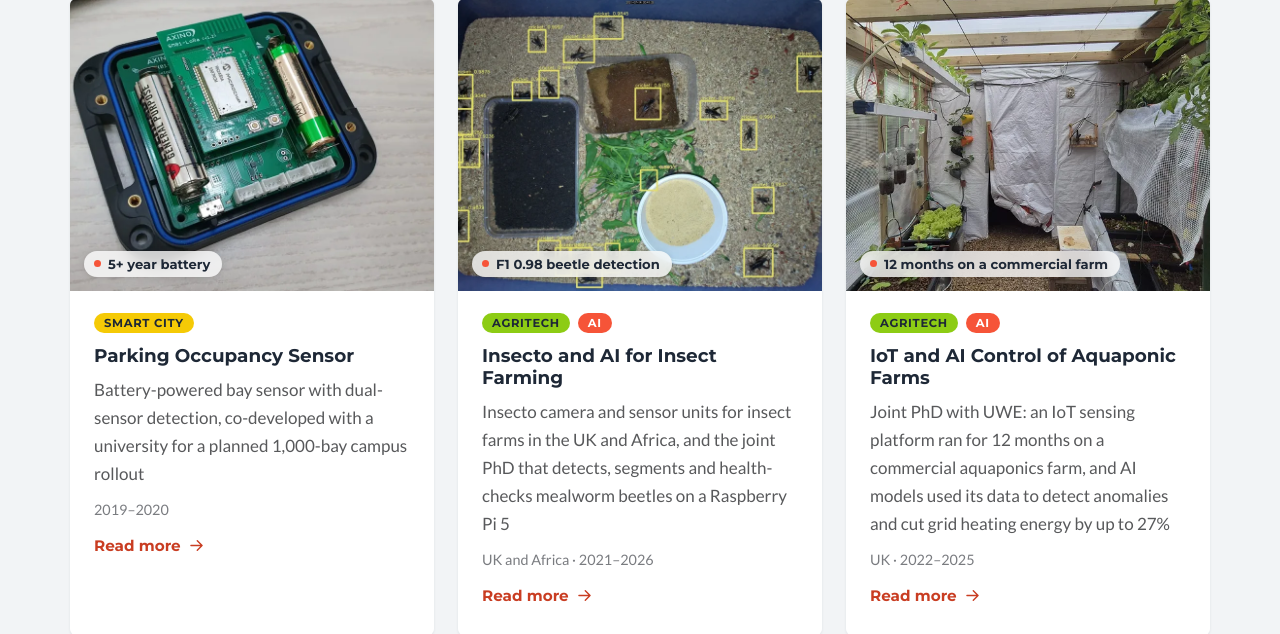
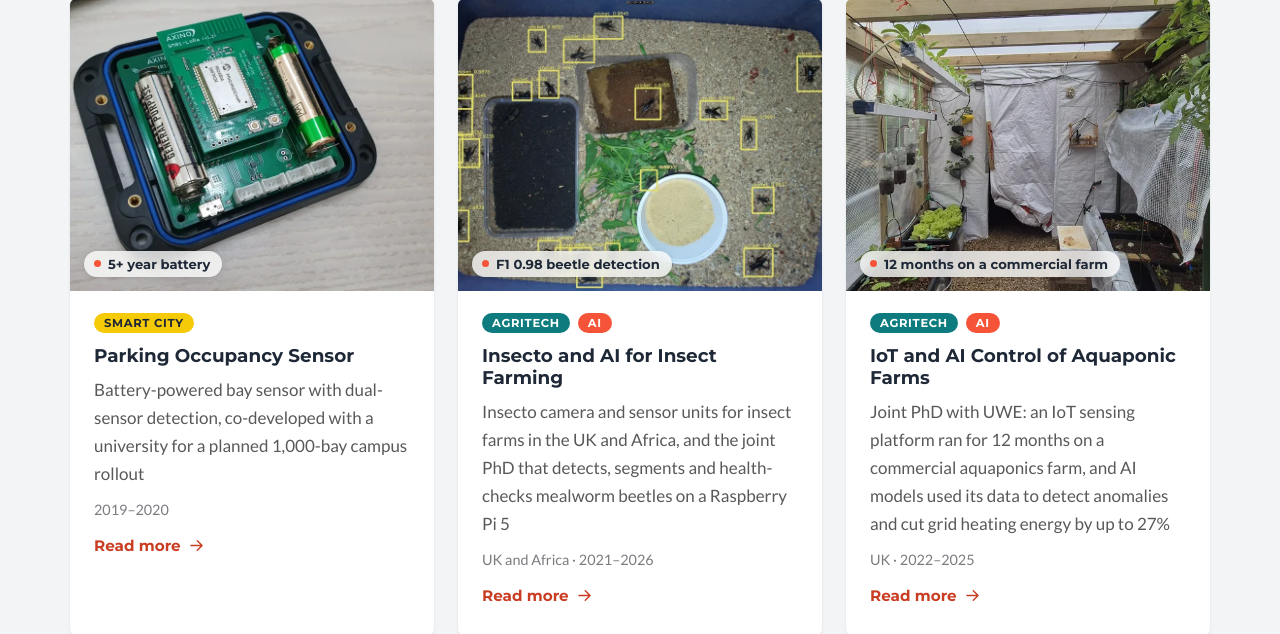
Before and after one commit to axino-iot/sciflair, a Node server app: page /research in a window 1280 px wide. Shown: the part 1233-1867 px from the top of the page. Run offline with Node 20, Linux system fonts and the light colour scheme; some libraries are stand-ins or nearby versions.

Commit message:
AgriTech tag in its own teal colour
Co-Authored-By: Claude Opus 5.5 <noreply@anthropic.com>
Claude-Session: https://claude.ai/code/session_01Jojw3aMgwVRxQPYYdVEczo

```diff
--- a/data/index.js
+++ b/data/index.js
@@ -9,7 +9,7 @@ const sectors = {
     blurb: 'Energy management, smart metering and pump control for industry and utilities.',
     intro: 'Connected systems that cut energy use, keep water flowing and read meters remotely, from a 3,000-sensor industrial plant to well pumps 5 km apart.',
     photo: '/images/projects/water-control/wellhead-flow-meter-800.webp', hero: '/images/projects/electricity-saver/site-ac-sensor-1600.webp' },
-  agri: { name: 'AgriTech', tag: 'green', icon: 'leaf',
+  agri: { name: 'AgriTech', tag: 'teal', icon: 'leaf',
     blurb: 'Machine vision, IoT and AI for insect farming and aquaponic food production.',
     intro: 'Field units, datasets and AI models for sustainable food and feed production, developed with Bristol Robotics Lab and UWE.',
     photo: '/images/projects/insecto/insect-detection-800.webp', hero: '/images/projects/insecto/insect-detection-1600.webp' },
--- a/public/css/site.css
+++ b/public/css/site.css
@@ -136,6 +136,7 @@ p { margin: 0 0 1em; }
 .tag { display: inline-block; padding: 3px 10px; border-radius: 99px; font: 700 .72rem var(--head); text-transform: uppercase; letter-spacing: .06em; }
 .tag-blue { background: var(--blue); color: #fff; }
 .tag-green { background: var(--green); color: var(--navy); }
+.tag-teal { background: #0E7C7E; color: #fff; }
 .tag-yellow { background: var(--yellow); color: var(--navy); }
 .tag-slate { background: var(--navy-band); color: #fff; }
 
```
